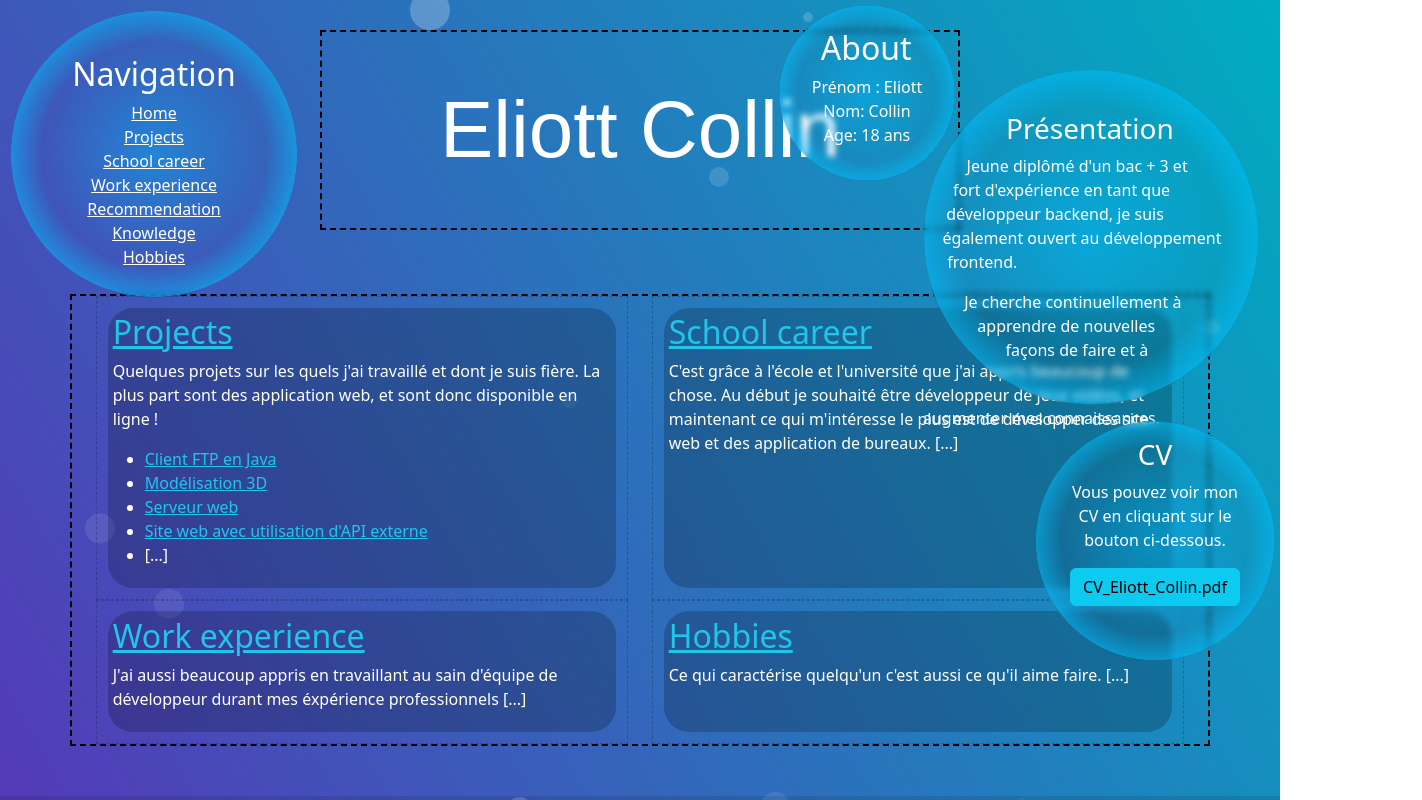
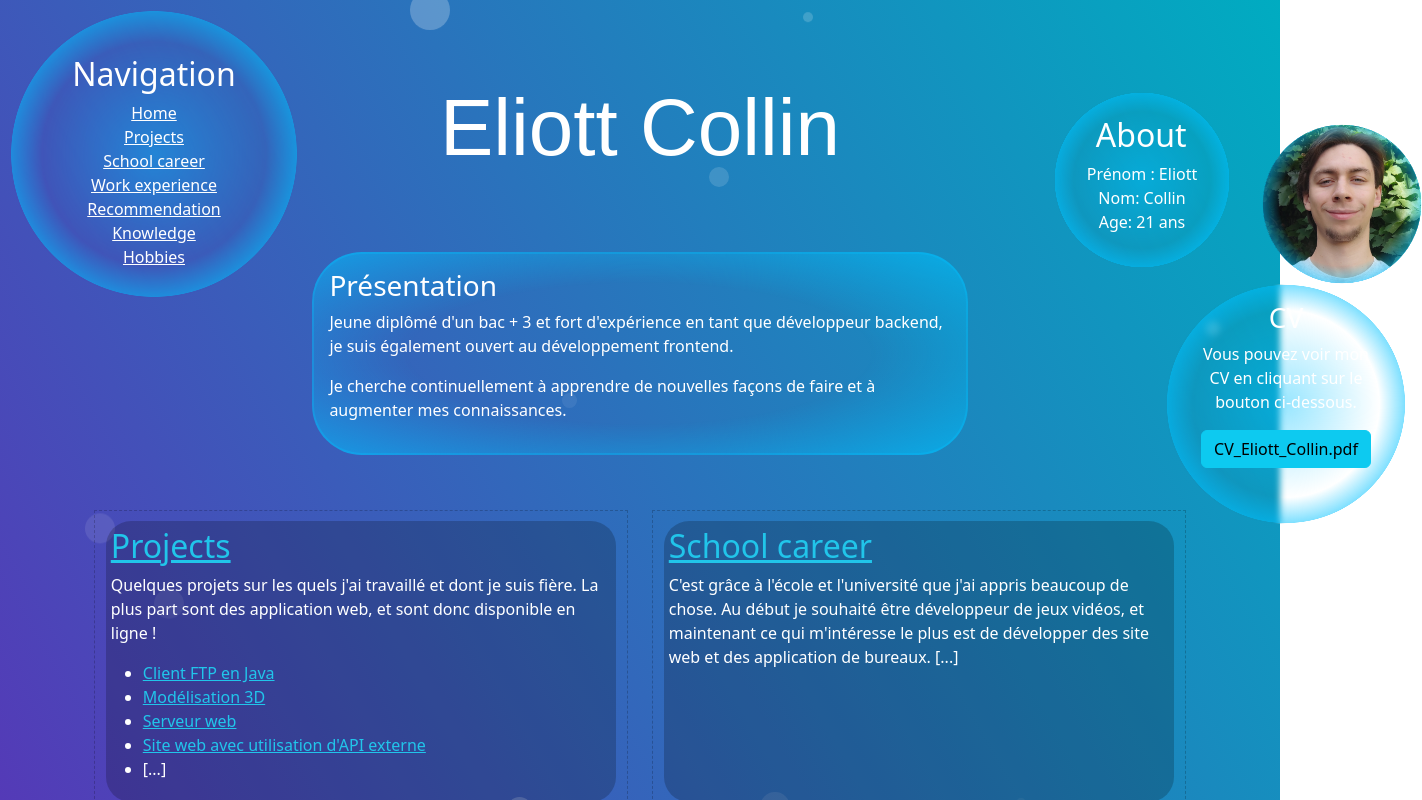
Before and after one commit to Elioce33/eportfolio, a Next.js app: page / in a window 1280 px wide. Shown: the top 800 px of the page, 1422 px wide, since content can reach past the window. Built offline with nearby package versions, Linux system fonts and the light colour scheme; a web font is replaced by a local one.

Commit message:
feat: change home page, with square bubble for presentation text and add personal picture in bubbles

```diff
--- a/app/globals.scss
+++ b/app/globals.scss
@@ -48,8 +48,6 @@ a {
 }
 
 .presentation_bubbles {
-  position: absolute;
-  top: 5px;
   right: 5px;
   z-index: 1;
 
@@ -59,7 +57,7 @@ a {
       position: absolute;
       width: 11em;
       height: 11em;
-      transform: translateX(-31em);
+      transform: translateX(60em) translateY(-10em);
     }
 
     &.description_bubble {
@@ -73,17 +71,57 @@ a {
       position: absolute;
       width: 15em;
       height: 15em;
-      transform: translateX(-15em) translateY(26em);
+      transform: translateX(67em) translateY(2em);
       text-align: center;
+    }
+  }
+  .picture_me_bubble {
+    position: absolute;
+    width: 10em;
+    height: 10em;
+    transform: translateX(73em) translateY(-8em);
+
+    .bubble_wrapper {
+      background: radial-gradient(
+                      ellipse at center,
+                      //rgba(0, 193, 255, 0.4) 0%,
+                      rgba(32, 134, 167, 0) 55%,
+                      rgba(0, 193, 255, 0.5) 70%,
+                      rgba(0, 0, 0, 0) 70.3%
+      );
+
+      border-radius: 50%;
+      height: 100%;
+      width: 100%;
+      z-index: 2;
+    }
+
+    img {
+      position: relative;
+      top: 0;
+      border-radius: 50%;
+      scale: 0.99;
+      z-index: -1;
     }
   }
 }
 
+.home {
+  .square_bubble {
+    border-radius: 50px;
+    margin: 0 20% 5% 20%;
+    padding: 15px;
+    border: 2px solid rgba(0, 193, 255, 0.3);
+    background: radial-gradient(
+                    rgba(32, 134, 167, 0) 50%,
+                    rgba(0, 193, 255, 0.6)
+    );
+  }
+}
 
 h1 {
   font-size: 5rem;
   text-align: center;
-  border: 2px dashed black;
   width: 50%;
   margin: 30px auto 0 auto;
   padding: 50px;
@@ -91,14 +129,12 @@ h1 {
 
 
 main {
-  margin: 5% auto 0 auto;
+  margin: 2% auto 0 auto;
   width: 80%;
 
   &.project {
     width: 60%;
   }
-
-  border: 2px dashed black;
 }
 
 
--- a/app/page.tsx
+++ b/app/page.tsx
@@ -5,29 +5,39 @@ import Link from "next/link";
 export default function Page() {
   return <>
     <main className="home container">
+
+
+
+      <div className="home container-fluid">
+        <div className={"presentation"}>
           <div className='presentation_bubbles'>
             <Bubble className={"information_list_bubble"}>
               <h2>About</h2>
               <ul className="list-unstyled text-center">
                 <li>Prénom : Eliott</li>
                 <li>Nom: Collin</li>
-            <li>Age: 18 ans</li>
+                <li>Age: 21 ans</li>
               </ul>
-        </Bubble>
-        <Bubble className={"description_bubble"}>
-          <h3>Présentation</h3>
-          <p>Jeune diplômé d'un bac + 3 et fort d'expérience en tant que développeur backend, je suis également ouvert au développement frontend.</p>
-          <p>Je cherche continuellement à apprendre de nouvelles façons de faire et à augmenter mes connaissances.</p>
             </Bubble>
             <Bubble className={"cv_bubble"}>
               <h3>CV</h3>
               <p>Vous pouvez voir mon CV en cliquant sur le bouton ci-dessous.</p>
               <a href="/CV_Eliott_Collin.pdf" target={"_blank"} className="btn btn-info">CV_Eliott_Collin.pdf</a>
             </Bubble>
+            <div className={"picture_me_bubble"}>
+              <div className={"bubble_wrapper"}>
+                <img src="/images/me_square.png" alt="Photo de moi" className={"img-fluid"}/>
+              </div>
+            </div>
           </div>
 
+          <div className={"presentation square_bubble"}>
+            <h3>Présentation</h3>
+            <p>Jeune diplômé d'un bac + 3 et fort d'expérience en tant que développeur backend, je suis également ouvert au développement frontend.</p>
+            <p>Je cherche continuellement à apprendre de nouvelles façons de faire et à augmenter mes connaissances.</p>
+          </div>
+        </div>
 
-      <div className="container-fluid">
         <div className="row row-cols-2">
           <div className="col">
             <Article className="projects h-100">
```
Also changed, not shown: public/images/me_square.png (added), 1 other file (tests, documents, lock files or other folders). Lines whose indentation alone changed are shown as unchanged.
